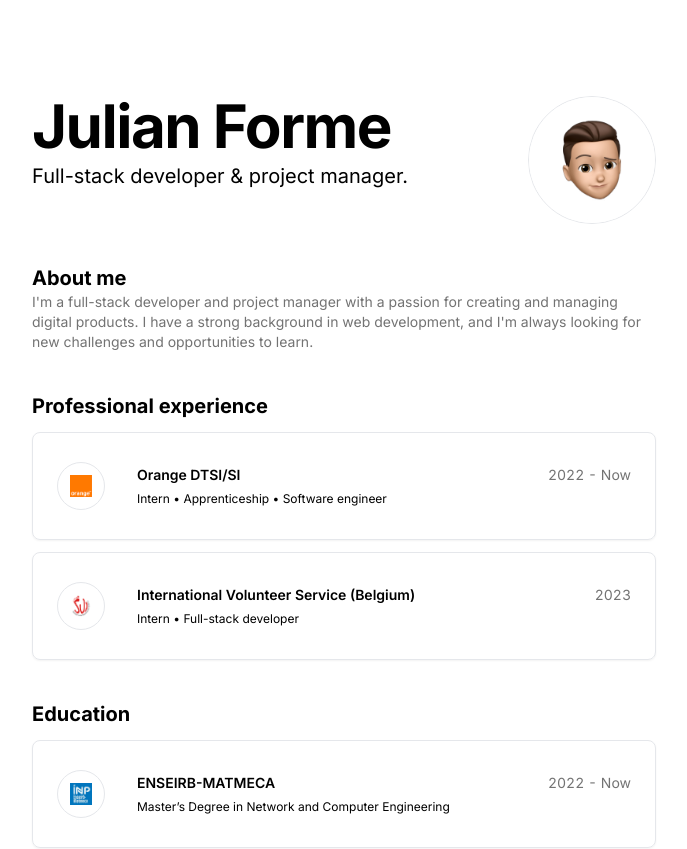
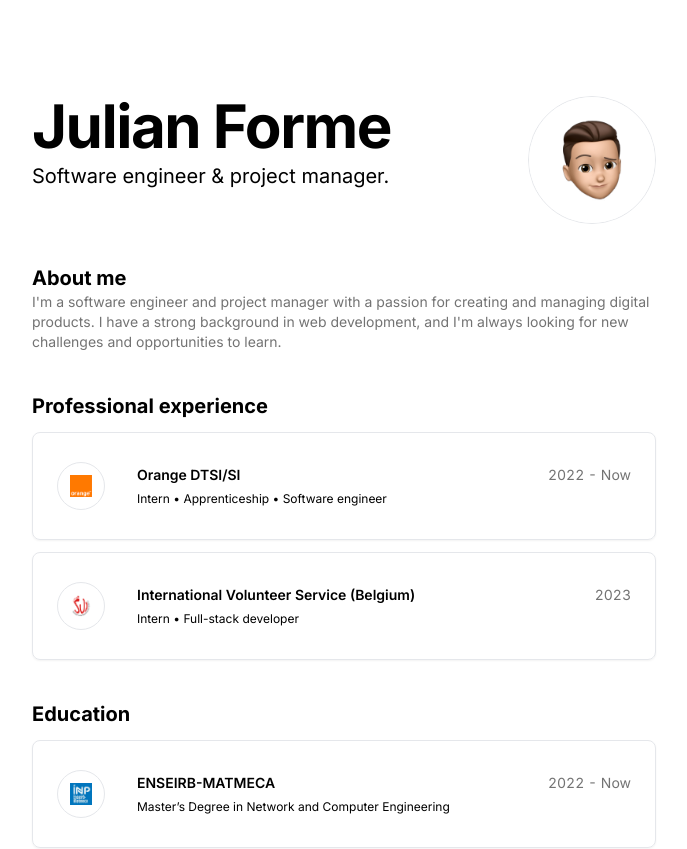
Before and after one commit to imjxlian/julian-portfolio, a Vue app: page / in a window 1280 px wide. Shown: the top 849 px of the page, without its empty margins (296-983 px from the left). Built offline with nearby package versions, Linux system fonts and the light colour scheme.

Commit message:
FS dev --> Software engineer 🎓

```diff
--- a/src/App.vue
+++ b/src/App.vue
@@ -11,7 +11,7 @@ import TestimonyItem from './components/TestimonyItem.vue';
       <div class="flex flex-row gap-2 justify-between">
         <div class="flex flex-col flex-1 items-start justify-start space-y-1.5">
           <span class="inline-block text-3xl font-bold tracking-tight sm:text-5xl xl:text-6xl/none">Julian Forme</span>
-          <span class="inline-block md:text-xl">Full-stack developer & project manager.</span>
+          <span class="inline-block md:text-xl">Software engineer & project manager.</span>
         </div>
         <div class="group">
           <span class="relative flex shrink-0 overflow-hidden rounded-full size-32 border">
@@ -26,7 +26,7 @@ import TestimonyItem from './components/TestimonyItem.vue';
         <h2 class="text-xl font-bold">About me</h2>
         <div class="prose max-w-full text-pretty font-sans text-sm text-neutral-500 dark:prose-invert">
           <p>
-            I'm a full-stack developer and project manager with a passion for creating and managing digital products.
+            I'm a software engineer and project manager with a passion for creating and managing digital products.
             I have a strong background in web development, and I'm always looking for new challenges and opportunities
             to learn.
           </p>
```
